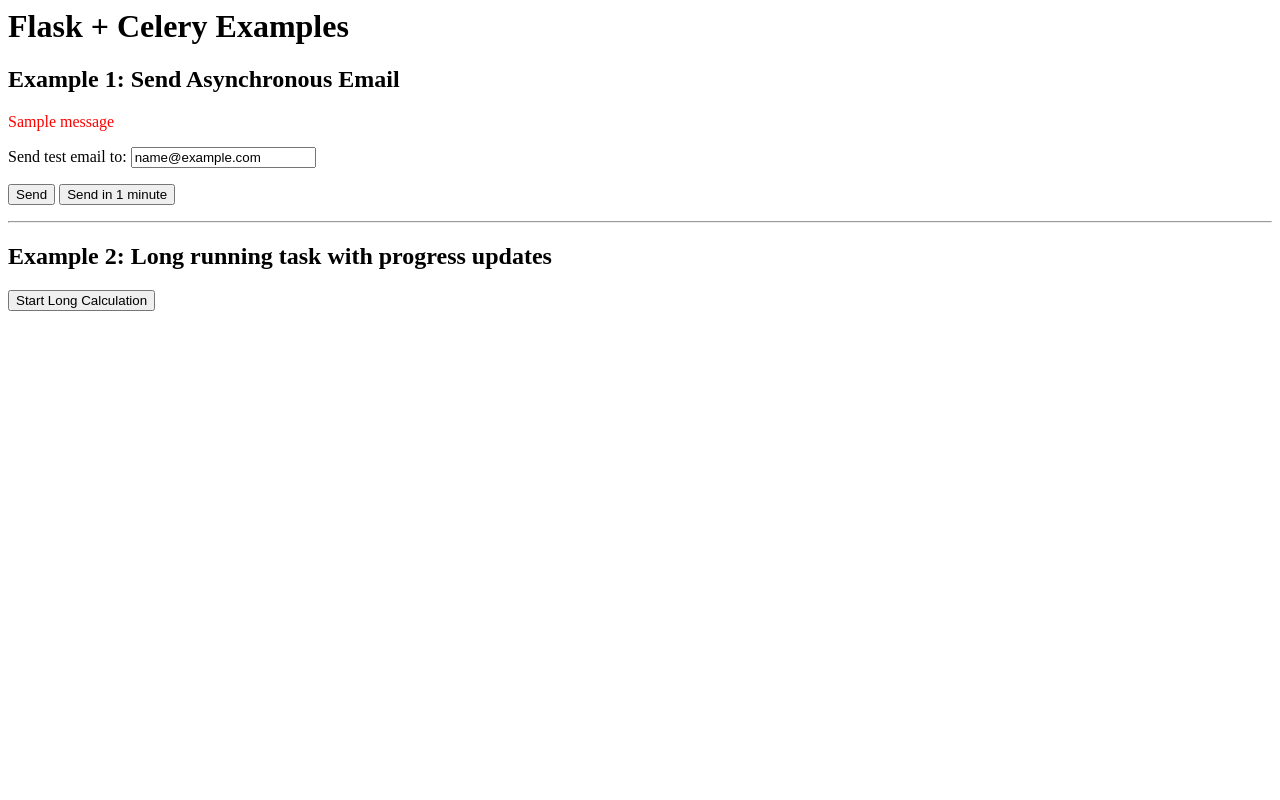
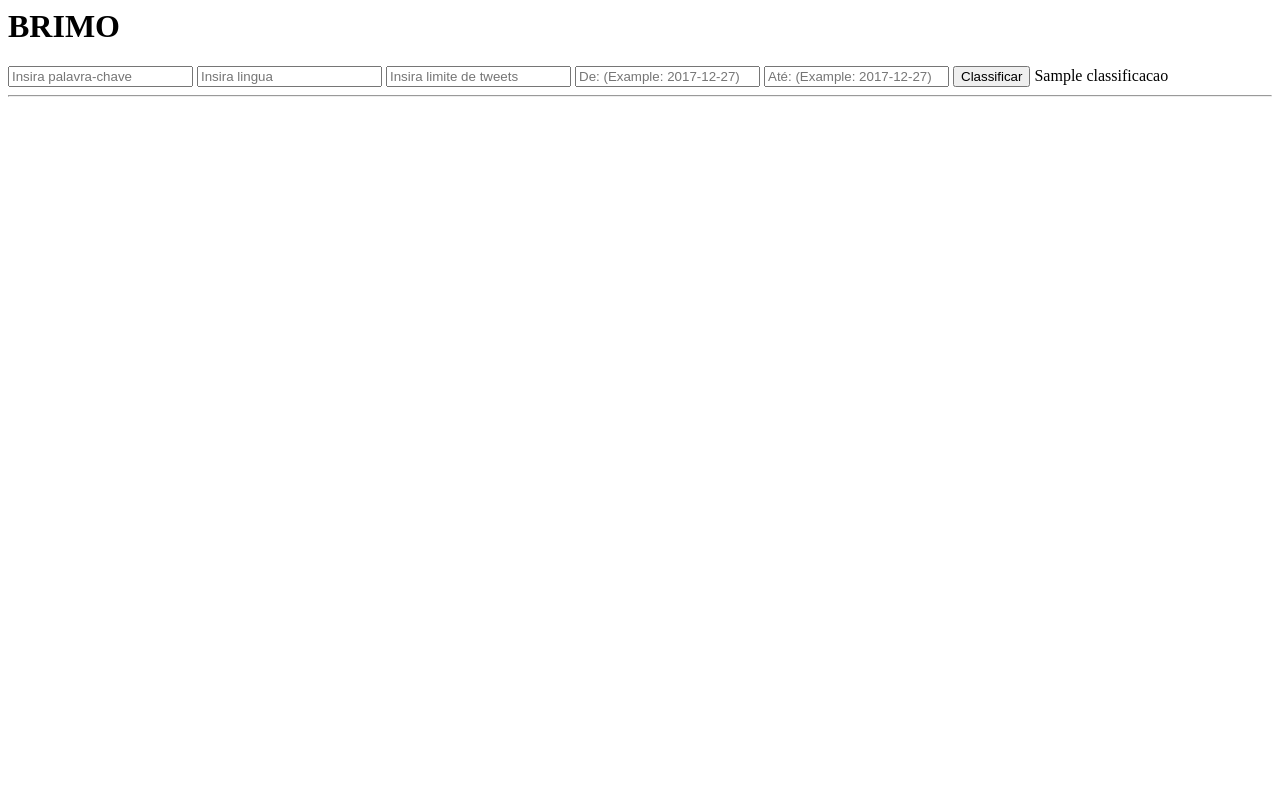
Before and after one commit to otavioalves2/brimo, a Flask app: template templates/index.html in a window 1280 px wide. Run offline with Flask 2, Linux system fonts and the light colour scheme; the template is opened without the code that fills it: most values are stand-ins (such as "Sample title", 1, 10 or a date in 2020); one stand-in notice (Sample message) is shown; parts of the project's set-up code (start-up, migrations or seed data) failed here and were passed over; some libraries are stand-ins or nearby versions.

Commit message:
Commit automatico

```diff
--- a/app.py
+++ b/app.py
@@ -40,35 +40,9 @@
 
 celery = make_celery(app)
 
-@celery.task(bind=True)
-def long_task(self):
-    """Background task that runs a long function with progress reports."""
-    verb = ['Starting up', 'Booting', 'Repairing', 'Loading', 'Checking']
-    adjective = ['master', 'radiant', 'silent', 'harmonic', 'fast']
-    noun = ['solar array', 'particle reshaper', 'cosmic ray', 'orbiter', 'bit']
-    message = ''
-    total = random.randint(10, 50)
-    for i in range(total):
-        if not message or random.random() < 0.25:
-            message = '{0} {1} {2}...'.format(random.choice(verb),
-                                              random.choice(adjective),
-                                              random.choice(noun))
-        self.update_state(state='PROGRESS',
-                          meta={'current': i, 'total': total,
-                                'status': message})
-        time.sleep(1)
-    return {'current': 100, 'total': 100, 'status': 'Task completed!',
-            'result': 42}
-
-@app.route('/longtask', methods=['POST'])
-def longtask():
-    task = long_task.apply_async()
-    return jsonify({}), 202, {'Location': url_for('taskstatus',
-                                                  task_id=task.id)}
-
 @app.route('/status/<task_id>')
 def taskstatus(task_id):
-    task = long_task.AsyncResult(task_id)
+    task = get_tweets.AsyncResult(task_id)
     if task.state == 'PENDING':
         # job did not start yet
         response = {
@@ -105,15 +79,9 @@
 @app.route('/classify',methods=['POST'])
 def classify():
     task = get_tweets.apply_async([request.form['keyword'], request.form['lang'], request.form['limit'], request.form['since'], request.form['until']])
-    loading = True
+    return jsonify({}), 202, {'Location': url_for('taskstatus',
+                                                  task_id=task.id)}
     tweets = []
-    while(loading):
-        if(taskstatus(task.id).state == "SUCCESS"):
-            tweets = taskstatus(task.id).result
-            loading = False
-        else:
-            render_template('index.html', classificacao='Carregando...')
-            time.sleep(1)
 
     index = 0
     distribuicao_tristeza = 0
--- a/templates/index.html
+++ b/templates/index.html
@@ -1,6 +1,6 @@
 <html>
   <head>
-    <title>Flask + Celery Examples</title>
+    <title>BRIMO</title>
     <style>
         .progress {
             width: 100%;
@@ -9,20 +9,17 @@
     </style>
   </head>
   <body>
-    <h1>Flask + Celery Examples</h1>
-    <h2>Example 1: Send Asynchronous Email</h2>
-    {% for message in get_flashed_messages() %}
-    <p style="color: red;">{{ message }}</p>
-    {% endfor %}
-    <form method="POST">
-      <p>Send test email to: <input type="text" name="email" value="{{ email }}"></p>
-      <input type="submit" name="submit" value="Send">
-      <input type="submit" name="submit" value="Send in 1 minute">
-    </form>
+    <h1>BRIMO</h1>
+
+      <input type="text" name="keyword" placeholder="Insira palavra-chave" required="required" />
+      <input type="text" name="lang" placeholder="Insira lingua" required="required" />
+      <input type="text" name="limit" placeholder="Insira limite de tweets" required="required" />
+      <input type="text" name="since" placeholder="De: (Example: 2017-12-27)" />
+      <input type="text" name="until" placeholder="Até: (Example: 2017-12-27)" />
+      <button id="start-bg-job" class="btn">Classificar</button>
+
+    {{ classificacao }}
     <hr>
-    <h2>Example 2: Long running task with progress updates</h2>
-    <!--<button onclick="start_long_task();">Start Long Calculation</button><br><br>-->
-    <button id="start-bg-job">Start Long Calculation</button><br><br>
     <div id="progress"></div>
 
     <script src="//cdnjs.cloudflare.com/ajax/libs/nanobar/0.2.1/nanobar.min.js"></script>
@@ -42,7 +39,7 @@
             // send ajax POST request to start background job
             $.ajax({
                 type: 'POST',
-                url: '/longtask',
+                url: '/classify',
                 success: function(data, status, request) {
                     status_url = request.getResponseHeader('Location');
                     update_progress(status_url, nanobar, div[0]);
```
